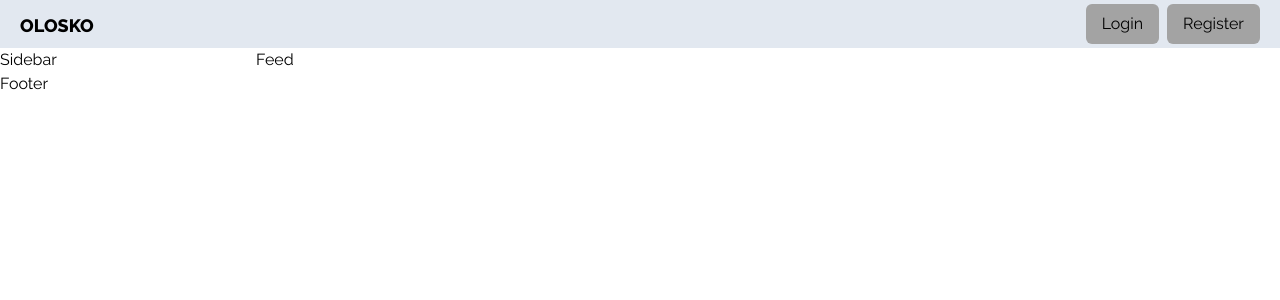
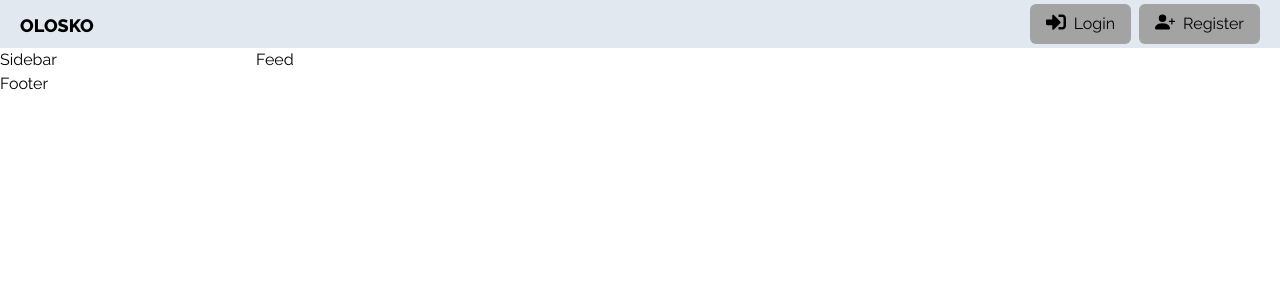
Before and after one commit to Olosko23/New-Dashboard, a React (Create React App) app: page / in a window 1280 px wide. Shown: the top 300 px of the page. Built offline with nearby package versions, Linux system fonts and the light colour scheme.

Commit message:
second commit

```diff
--- a/src/components/Header.jsx
+++ b/src/components/Header.jsx
@@ -1,19 +1,36 @@
-import React from 'react'
-import {Link, Outlet} from 'react-router-dom';
+import React from "react";
+import { Link, Outlet } from "react-router-dom";
+import { FaSignInAlt } from "react-icons/fa";
+import {BsFillPersonPlusFill} from 'react-icons/bs';
 
 const Header = () => {
   return (
     <div className="">
-    <div className="w-full h-12 px-5 py-1 bg-slate-200 flex justify-between">
-      <Link className="mt-2 font-bold text-lg" to="/">OLOSKO</Link>
-      <div className="flex gap-2">
-        <Link className="py-2 px-4 rounded-md bg-neutral-400 cursor-pointer hover:font-semibold" to="/login">Login</Link>
-        <Link className="py-2 px-4 rounded-md bg-neutral-400 cursor-pointer hover:font-semibold" to="/register">Register</Link>
+      <div className="w-full h-12 px-5 py-1 bg-slate-200 flex justify-between">
+        <Link className="mt-2 font-bold text-lg hover:scale-110" to="/">
+          OLOSKO
+        </Link>
+        <div className="flex gap-2">
+          <Link
+            className="py-2 px-4 rounded-md bg-neutral-400 cursor-pointer hover:font-semibold"
+            to="/login"
+          > <span className="flex gap-2">
+            <FaSignInAlt size={20} /> Login
+          </span>
+          </Link>
+          <Link
+            className="py-2 px-4 rounded-md bg-neutral-400 cursor-pointer hover:font-semibold"
+            to="/register"
+          > <span className="flex gap-2">
+            <BsFillPersonPlusFill size={20} />
+            Register
+          </span>
+          </Link>
+        </div>
       </div>
+      <Outlet />
     </div>
-    <Outlet />
-    </div>
-  )
-}
+  );
+};
 
-export default Header
+export default Header;
```
